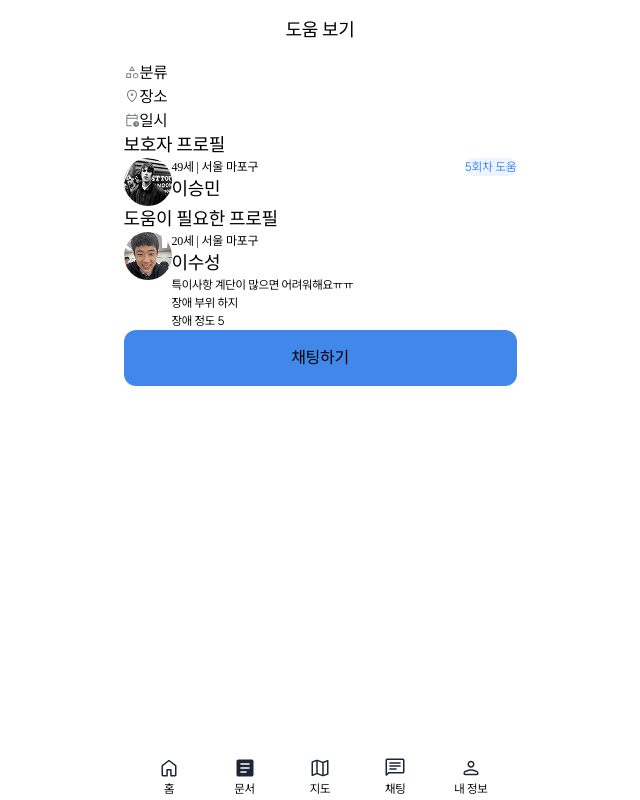
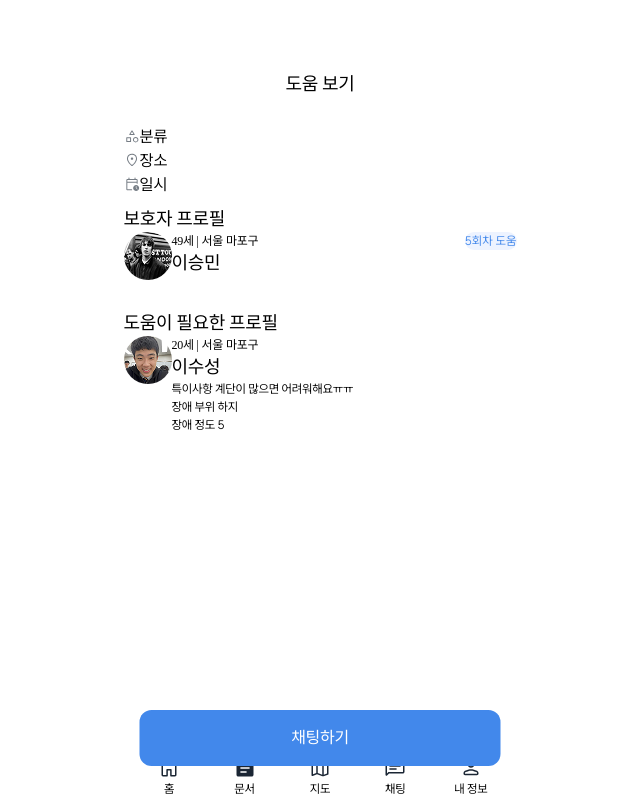
Before and after one commit to UMC-8th-hackathon-team-7/Team7-FE, a React (Vite) app: page /help/view/1 in a window 1280 px wide. Shown: the whole page, without its empty margins (320-960 px from the left). Built offline with nearby package versions, Linux system fonts and the light colour scheme.

Commit message:
fix: button layout

```diff
--- a/src/components/HelpInfoCard.tsx
+++ b/src/components/HelpInfoCard.tsx
@@ -34,7 +34,7 @@ export const HelpInfoCard: React.FC<HelpInfoCardProps> = ({
       </p>
 
       {/* 정보 항목 */}
-      <div className="flex flex-col justify-center items-start px-4 py-3 gap-2 w-full bg-white rounded-md mt-4 shadow-sm">
+      <div className="flex flex-col px-4 py-3 space-y-2 w-full bg-white rounded-md mt-[10px] mb-[10px] shadow-sm">
         <InfoItem icon="category.svg" label="분류" value={category} />
         <InfoItem icon="location_on.svg" label="장소" value={location} />
         <InfoItem icon="calendar_clock.svg" label="일시" value={time} />
--- a/src/components/ProfileSection.tsx
+++ b/src/components/ProfileSection.tsx
@@ -4,7 +4,7 @@ import { SectionHeader } from "@/components/commons/SectionHeader";
 export const ProfileSection = () => (
   <div className="w-full">
     {/* 보호자 섹션 */}
-    <div className="flex justify-center items-center px-2 py-3 gap-12 mb-2 bg-gray-50 rounded-t-md">
+    <div className="flex justify-center items-center px-2 py-3 gap-12 mb-20 bg-gray-50 rounded-t-md">
       <SectionHeader title="보호자 프로필" />
     </div>
     <ProfileCard
@@ -17,7 +17,7 @@ export const ProfileSection = () => (
     />
 
     {/* 도움 대상자 섹션 */}
-    <div className="flex justify-center items-center px-2 py-3 gap-12 mt-6 mb-2 bg-gray-50 rounded-t-md">
+    <div className="flex justify-center items-center px-2 py-3 gap-12 mt-[30px] mb-2 bg-gray-50 rounded-t-md">
        <SectionHeader title="도움이 필요한 프로필" />
     </div>
     <ProfileCard
--- a/src/components/commons/Button.tsx
+++ b/src/components/commons/Button.tsx
@@ -9,11 +9,11 @@ export const Button: React.FC<ButtonProps> = ({ text, onClick }) => {
   return (
     <button
       onClick={onClick}
-      className="flex justify-center items-center min-w-[56px] h-[56px] px-4 gap-1
+      className="fixed bottom-[34px] left-1/2 transform -translate-x-1/2 z-50 flex justify-center items-center w-[361px] h-[56px] px-4 gap-1
                  rounded-[12px] backdrop-blur bg-[#4288EB]"
     >
       <span
-        className="text-[16px] text-white font-medium leading-[24px] tracking-[-0.32px] text-content-elevated text-center"
+        className="text-[16px] text-[#FFFFFF] font-medium leading-[24px] tracking-[-0.32px] text-content-elevated text-center"
         style={{ fontFamily: 'var(--Family, "SUIT Variable")' }}
       >
         {text}
--- a/src/pages/HelpViewPage.tsx
+++ b/src/pages/HelpViewPage.tsx
@@ -28,8 +28,9 @@ const HelpViewPage = () => {
 
   return (
     <div className="w-full max-w-md mx-auto px-4 py-6 flex flex-col gap-6 bg-white min-h-screen">
+        <div className="mt-[54px]">
         <Header title="도움 보기" />
-
+        </div>
         {/* 도움 요청 정보 카드 */}
         <HelpInfoCard {...helpData} />
 
```
